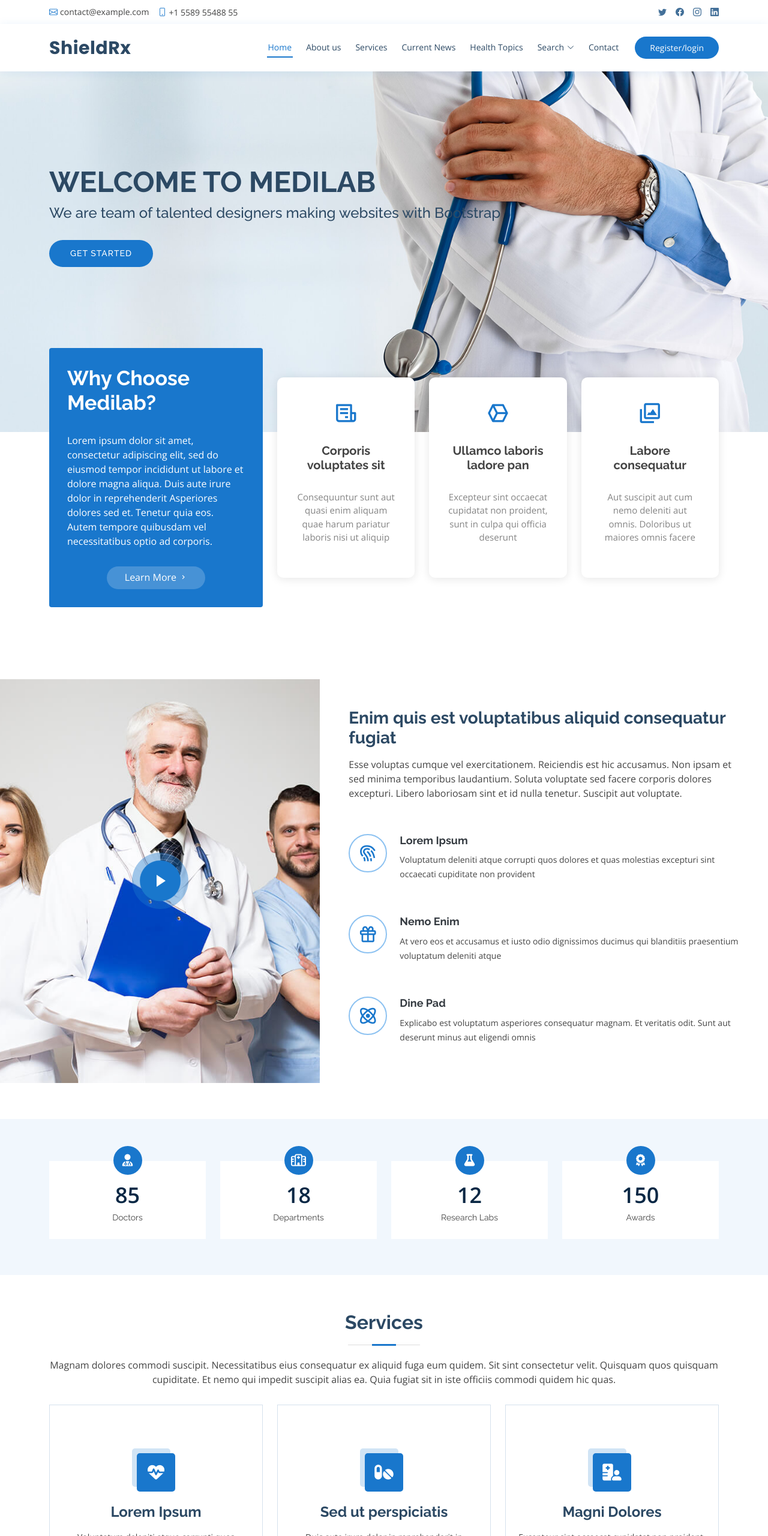
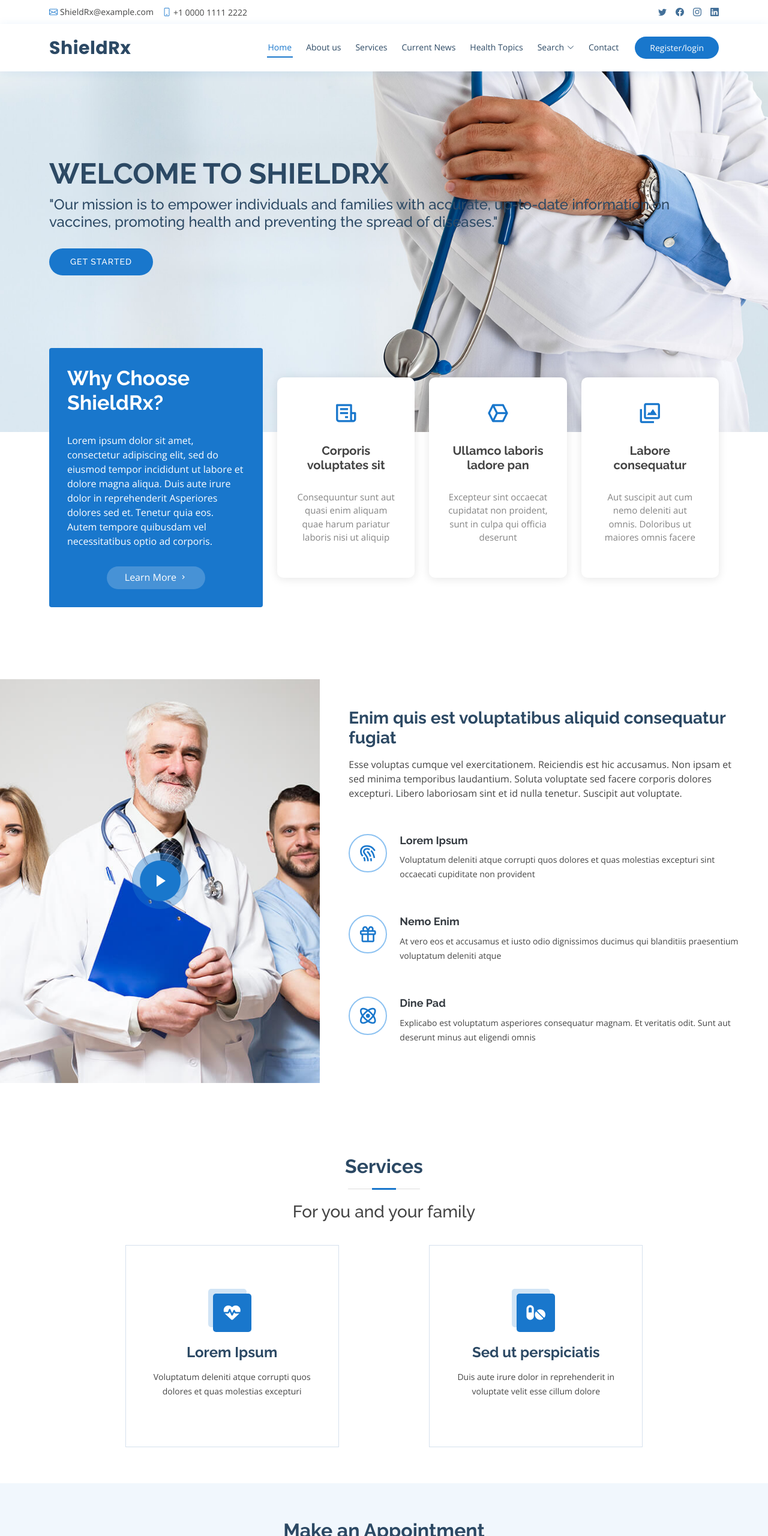
Before and after one commit to Dhiraj2703/ShieldRx, a plain HTML site: page index.html in a window 1280 px wide. Shown: the top 2560 px of the page at 60% size. Drawn offline with nearby package versions, Linux system fonts and the light colour scheme.

Commit message:
services and footer modified

```diff
--- a/assets/css/style.css
+++ b/assets/css/style.css
@@ -871,51 +871,6 @@ section {
   }
 }
 
-/*--------------------------------------------------------------
-# Counts
---------------------------------------------------------------*/
-.counts {
-  background: #f1f7fd;
-  padding: 70px 0 60px;
-}
-
-.counts .count-box {
-  padding: 30px 30px 25px 30px;
-  width: 100%;
-  position: relative;
-  text-align: center;
-  background: #fff;
-}
-
-.counts .count-box i {
-  position: absolute;
-  top: -25px;
-  left: 50%;
-  transform: translateX(-50%);
-  font-size: 20px;
-  background: #1977cc;
-  color: #fff;
-  border-radius: 50px;
-  display: inline-flex;
-  align-items: center;
-  justify-content: center;
-  width: 48px;
-  height: 48px;
-}
-
-.counts .count-box span {
-  font-size: 36px;
-  display: block;
-  font-weight: 600;
-  color: #082744;
-}
-
-.counts .count-box p {
-  padding: 0;
-  margin: 0;
-  font-family: "Raleway", sans-serif;
-  font-size: 14px;
-}
 
 /*--------------------------------------------------------------
 # Services
@@ -925,6 +880,11 @@ section {
   border: 1px solid #d5e1ed;
   padding: 80px 20px;
   transition: all ease-in-out 0.3s;
+}
+
+.services .container .row{
+  align-items: center;
+  justify-content: space-evenly;
 }
 
 .services .icon-box .icon {
--- a/index.html
+++ b/index.html
@@ -25,27 +25,17 @@
   <link href="assets/vendor/glightbox/css/glightbox.min.css" rel="stylesheet">
   <link href="assets/vendor/remixicon/remixicon.css" rel="stylesheet">
   <link href="assets/vendor/swiper/swiper-bundle.min.css" rel="stylesheet">
-
-  <!-- Template Main CSS File -->
   <link href="assets/css/style.css" rel="stylesheet">
 
-  <!-- =======================================================
-  * Template Name: Medilab
-  * Template URL: https://bootstrapmade.com/medilab-free-medical-bootstrap-theme/
-  * Updated: Mar 17 2024 with Bootstrap v5.3.3
-  * Author: BootstrapMade.com
-  * License: https://bootstrapmade.com/license/
-  ======================================================== -->
 </head>
-
 <body>
 
   <!-- ======= Top Bar ======= -->
   <div id="topbar" class="d-flex align-items-center fixed-top">
     <div class="container d-flex justify-content-between">
       <div class="contact-info d-flex align-items-center">
-        <i class="bi bi-envelope"></i> <a href="mailto:contact@example.com">contact@example.com</a>
-        <i class="bi bi-phone"></i> +1 5589 55488 55
+        <i class="bi bi-envelope"></i> <a href="mailto:contact@example.com">ShieldRx@example.com</a>
+        <i class="bi bi-phone"></i> +1 0000 1111 2222
       </div>
       <div class="d-none d-lg-flex social-links align-items-center">
         <a href="#" class="twitter"><i class="bi bi-twitter"></i></a>
@@ -62,7 +52,7 @@
 
       <h1 class="logo me-auto"><a href="index.html">ShieldRx</a></h1>
       <!-- Uncomment below if you prefer to use an image logo -->
-      <!-- <a href="index.html" class="logo me-auto"><img src="assets/img/logo.png" alt="" class="img-fluid"></a>-->
+      <!-- <a href="index.html" class="logo me-auto"><img src="assets/img/logo.png" alt="" class="img-fluid"></a> -->
 
       <nav id="navbar" class="navbar order-last order-lg-0">
         <ul>
@@ -101,8 +91,8 @@
   <!-- ======= Hero Section ======= -->
   <section id="hero" class="d-flex align-items-center">
     <div class="container">
-      <h1>Welcome to Medilab</h1>
-      <h2>We are team of talented designers making websites with Bootstrap</h2>
+      <h1>Welcome to ShieldRx</h1>
+      <h2>"Our mission is to empower individuals and families with accurate, up-to-date information on vaccines, promoting health and preventing the spread of diseases."</h2>
       <a href="#about" class="btn-get-started scrollto">Get Started</a>
     </div>
   </section><!-- End Hero -->
@@ -116,7 +106,7 @@
         <div class="row">
           <div class="col-lg-4 d-flex align-items-stretch">
             <div class="content">
-              <h3>Why Choose Medilab?</h3>
+              <h3>Why Choose ShieldRx?</h3>
               <p>
                 Lorem ipsum dolor sit amet, consectetur adipiscing elit, sed do eiusmod tempor incididunt ut labore et dolore magna aliqua. Duis aute irure dolor in reprehenderit
                 Asperiores dolores sed et. Tenetur quia eos. Autem tempore quibusdam vel necessitatibus optio ad corporis.
@@ -195,56 +185,12 @@
       </div>
     </section><!-- End About Section -->
 
-    <!-- ======= Counts Section ======= -->
-    <section id="counts" class="counts">
-      <div class="container">
-
-        <div class="row">
-
-          <div class="col-lg-3 col-md-6">
-            <div class="count-box">
-              <i class="fas fa-user-md"></i>
-              <span data-purecounter-start="0" data-purecounter-end="85" data-purecounter-duration="1" class="purecounter"></span>
-              <p>Doctors</p>
-            </div>
-          </div>
-
-          <div class="col-lg-3 col-md-6 mt-5 mt-md-0">
-            <div class="count-box">
-              <i class="far fa-hospital"></i>
-              <span data-purecounter-start="0" data-purecounter-end="18" data-purecounter-duration="1" class="purecounter"></span>
-              <p>Departments</p>
-            </div>
-          </div>
-
-          <div class="col-lg-3 col-md-6 mt-5 mt-lg-0">
-            <div class="count-box">
-              <i class="fas fa-flask"></i>
-              <span data-purecounter-start="0" data-purecounter-end="12" data-purecounter-duration="1" class="purecounter"></span>
-              <p>Research Labs</p>
-            </div>
-          </div>
-
-          <div class="col-lg-3 col-md-6 mt-5 mt-lg-0">
-            <div class="count-box">
-              <i class="fas fa-award"></i>
-              <span data-purecounter-start="0" data-purecounter-end="150" data-purecounter-duration="1" class="purecounter"></span>
-              <p>Awards</p>
-            </div>
-          </div>
-
-        </div>
-
-      </div>
-    </section><!-- End Counts Section -->
-
     <!-- ======= Services Section ======= -->
     <section id="services" class="services">
       <div class="container">
-
         <div class="section-title">
           <h2>Services</h2>
-          <p>Magnam dolores commodi suscipit. Necessitatibus eius consequatur ex aliquid fuga eum quidem. Sit sint consectetur velit. Quisquam quos quisquam cupiditate. Et nemo qui impedit suscipit alias ea. Quia fugiat sit in iste officiis commodi quidem hic quas.</p>
+          <h3>For you and your family</h3>
         </div>
 
         <div class="row">
@@ -264,7 +210,7 @@
             </div>
           </div>
 
-          <div class="col-lg-4 col-md-6 d-flex align-items-stretch mt-4 mt-lg-0">
+          <!-- <div class="col-lg-4 col-md-6 d-flex align-items-stretch mt-4 mt-lg-0">
             <div class="icon-box">
               <div class="icon"><i class="fas fa-hospital-user"></i></div>
               <h4><a href="">Magni Dolores</a></h4>
@@ -294,7 +240,7 @@
               <h4><a href="">Divera don</a></h4>
               <p>Modi nostrum vel laborum. Porro fugit error sit minus sapiente sit aspernatur</p>
             </div>
-          </div>
+          </div>-->
 
         </div>
 
@@ -863,13 +809,12 @@
         <div class="row">
 
           <div class="col-lg-3 col-md-6 footer-contact">
-            <h3>Medilab</h3>
-            <p>
-              A108 Adam Street <br>
-              New York, NY 535022<br>
-              United States <br><br>
-              <strong>Phone:</strong> +1 5589 55488 55<br>
-              <strong>Email:</strong> info@example.com<br>
+            <h3>ShieldRx</h3>
+            <p>D.Y.Patil College of Engineering <br>
+              Akurdi,pune<br>
+              Maharashtra,India <br><br>
+            <strong>Phone:</strong>+1 0000 1111 2222<br>
+            <strong>Email:</strong> ShieldRx@example.com<br>
             </p>
           </div>
 
@@ -883,50 +828,7 @@
               <li><i class="bx bx-chevron-right"></i> <a href="#">Privacy policy</a></li>
             </ul>
           </div>
-
-          <div class="col-lg-3 col-md-6 footer-links">
-            <h4>Our Services</h4>
-            <ul>
-              <li><i class="bx bx-chevron-right"></i> <a href="#">Web Design</a></li>
-              <li><i class="bx bx-chevron-right"></i> <a href="#">Web Development</a></li>
-              <li><i class="bx bx-chevron-right"></i> <a href="#">Product Management</a></li>
-              <li><i class="bx bx-chevron-right"></i> <a href="#">Marketing</a></li>
-              <li><i class="bx bx-chevron-right"></i> <a href="#">Graphic Design</a></li>
-            </ul>
-          </div>
-
-          <div class="col-lg-4 col-md-6 footer-newsletter">
-            <h4>Join Our Newsletter</h4>
-            <p>Tamen quem nulla quae legam multos aute sint culpa legam noster magna</p>
-            <form action="" method="post">
-              <input type="email" name="email"><input type="submit" value="Subscribe">
-            </form>
-          </div>
-
         </div>
-      </div>
-    </div>
-
-    <div class="container d-md-flex py-4">
-
-      <div class="me-md-auto text-center text-md-start">
-        <div class="copyright">
-          &copy; Copyright <strong><span>Medilab</span></strong>. All Rights Reserved
-        </div>
-        <div class="credits">
-          <!-- All the links in the footer should remain intact. -->
-          <!-- You can delete the links only if you purchased the pro version. -->
-          <!-- Licensing information: https://bootstrapmade.com/license/ -->
-          <!-- Purchase the pro version with working PHP/AJAX contact form: https://bootstrapmade.com/medilab-free-medical-bootstrap-theme/ -->
-          Designed by <a href="https://bootstrapmade.com/">BootstrapMade</a>
-        </div>
-      </div>
-      <div class="social-links text-center text-md-right pt-3 pt-md-0">
-        <a href="#" class="twitter"><i class="bx bxl-twitter"></i></a>
-        <a href="#" class="facebook"><i class="bx bxl-facebook"></i></a>
-        <a href="#" class="instagram"><i class="bx bxl-instagram"></i></a>
-        <a href="#" class="google-plus"><i class="bx bxl-skype"></i></a>
-        <a href="#" class="linkedin"><i class="bx bxl-linkedin"></i></a>
       </div>
     </div>
   </footer><!-- End Footer -->
```
